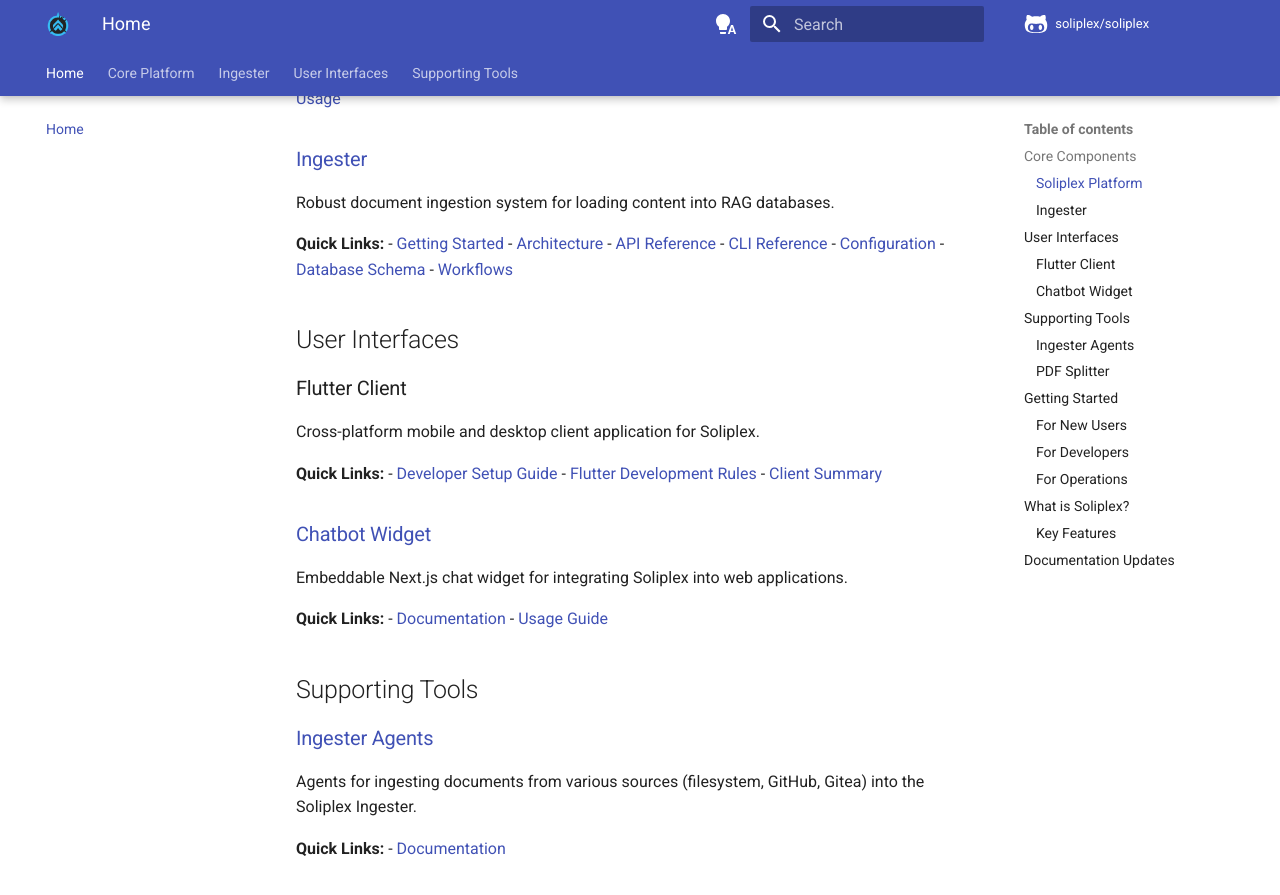
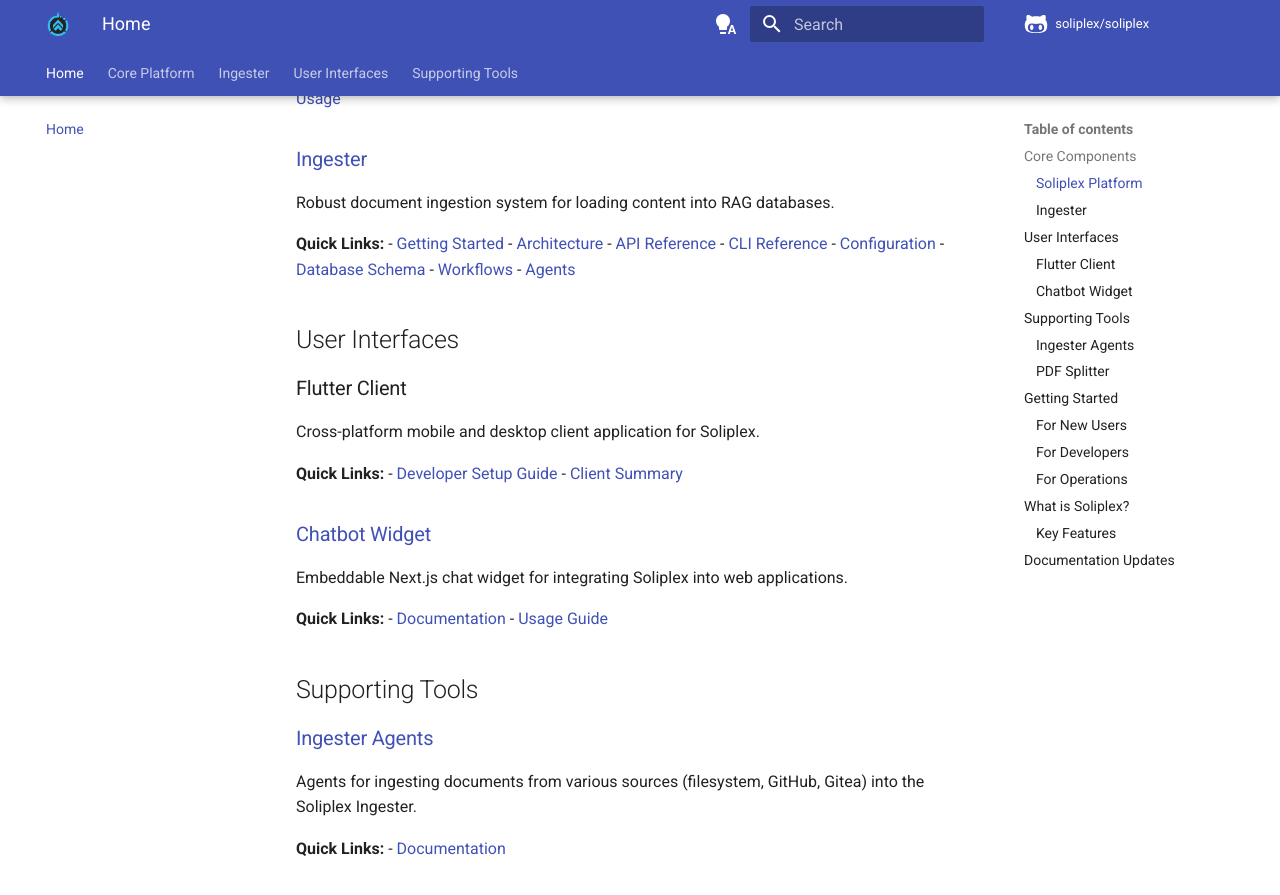
Before and after one commit to soliplex/soliplex.github.io, an MkDocs documentation site: the page built from docs/index.md, in a window 1280 px wide and 900 px high, scrolled down 397 px. Shown: the top 895 px of the window. Built offline with MkDocs 1.6.1 and Material for MkDocs 9.7.7, drawn with Linux system fonts in a browser that asks for light colours; comment, search, counter and statistics services are not loaded.

Commit message:
refresh docs

```diff
--- a/docs/index.md
+++ b/docs/index.md
@@ -28,6 +28,7 @@
 - [Configuration](ingester/CONFIGURATION.md)
 - [Database Schema](ingester/DATABASE.md)
 - [Workflows](ingester/WORKFLOWS.md)
+- [Agents](ingester-agents/index.md)
 
 ## User Interfaces
 
@@ -36,9 +37,8 @@
 Cross-platform mobile and desktop client application for Soliplex.
 
 **Quick Links:**
-- [Developer Setup Guide](flutter/guides/developer-setup.md)
-- [Flutter Development Rules](flutter/rules/flutter_rules.md)
-- [Client Summary](flutter/summary/client.md)
+- [Developer Setup Guide](frontend/docs/developer-setup.md)
+- [Client Summary](flutter/docs/index.md)
 
 ### [Chatbot Widget](chatbot/readme.md)
 
--- a/mkdocs.yml
+++ b/mkdocs.yml
@@ -93,14 +93,16 @@
       - Parameter Sets: ingester/PARAMETER_SETS.md
       - Workflows: ingester/WORKFLOWS.md
       - CLI Reference: ingester/CLI.md
+      - Agents: ingester-agents/index.md
 
   - User Interfaces:
       - Chatbot Widget: chatbot/readme.md
-      - Flutter UI: flutter/guides/developer-setup.md
+      - Flutter UI: frontend/docs/developer-setup.md
 
   - Supporting Tools:
       - Ingester Agents: ingester-agents/index.md
       - PDF Splitter: pdf-splitter/index.md
+      - Bubble Sandbox: bubble-sandbox/index.md
 markdown_extensions:
   - admonition
   - attr_list
```
Also changed, not shown: .gitmodules, 2 other files.
